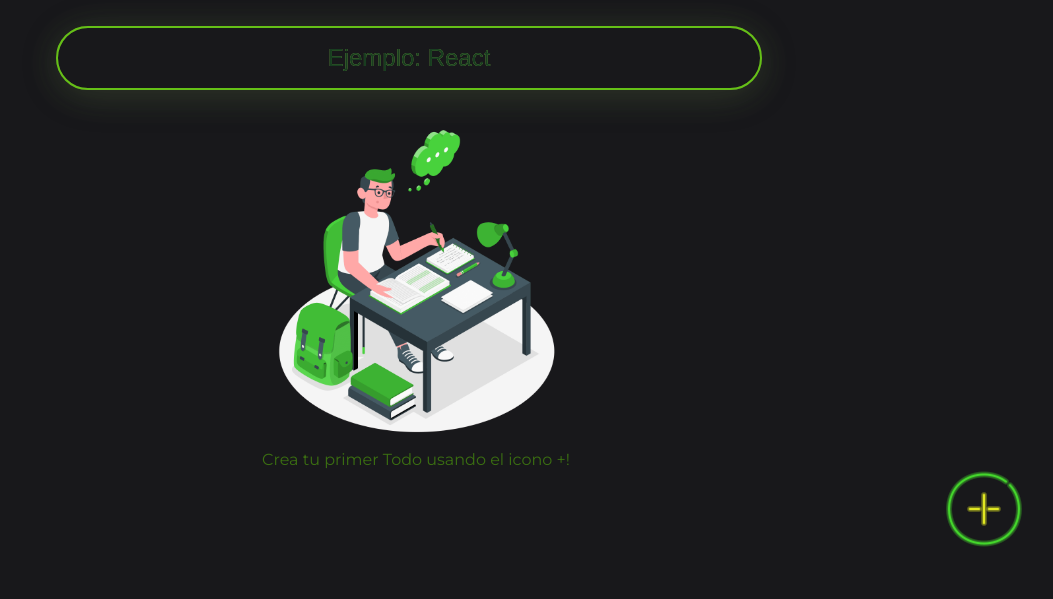
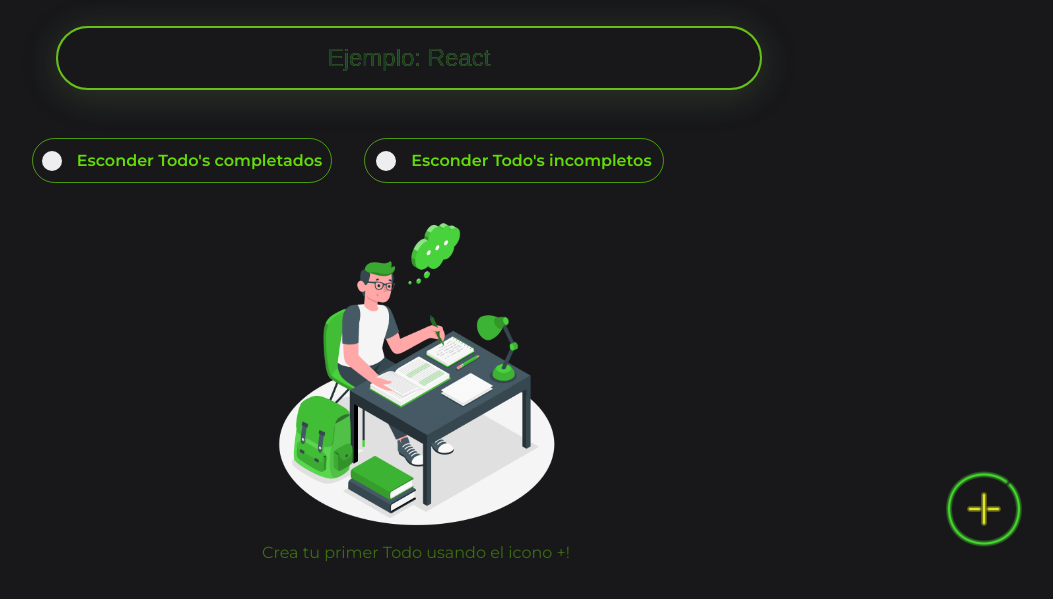
Before and after one commit to Henry-Caiza/todo, a React app: page / in a window 1280 px wide. Shown: the part 219-818 px from the top of the page, without its empty margins (224-1277 px from the left). Built offline with nearby package versions, Linux system fonts and the light colour scheme; a web font is replaced by a local one.

Commit message:
completados no completados

```diff
--- a/src/routes/home/HomePage.js
+++ b/src/routes/home/HomePage.js
@@ -27,9 +27,11 @@
         loading,
         searchedTodos,
         totalTodos,
+        todos,
         completedTodos,
         searchValue,
-        //openModal,
+        searchedTodosCompleted,
+        searchedTodosIncompleted
     } = states;
 
     const {
@@ -38,7 +40,7 @@
         // setOpenModal,
         setSearchValue,
         // addTodo,
-        sincronizeTodos
+        sincronizeTodos,
     } = stateUpdaters;
 
     return (
@@ -59,6 +61,11 @@
                 totalTodos={totalTodos}
                 searchedTodos={searchedTodos}
                 searchText={searchValue}
+                todos={todos}
+
+                searchedTodosCompleted={searchedTodosCompleted}
+                searchedTodosIncompleted={searchedTodosIncompleted}
+
                 onError={() => <TodosError />}
                 onLoading={() => <TodosLoading />}
                 onEmptyTodos={() => <EmptyTodos />}
--- a/src/routes/useTodos.js
+++ b/src/routes/useTodos.js
@@ -10,8 +10,10 @@
         error,
     } = useLocalStorage('TODOS_V2', []);
 
+
     const [searchValue, setSearchValue] = React.useState('');
 
+    // const [searchCompleted, setSearchCompleted] = React.useState('');
 
     const completedTodos = todos.filter(todo => !!todo.completed).length;
     const totalTodos = todos.length;
@@ -22,6 +24,22 @@
         searchedTodos = todos;
     } else {
         searchedTodos = todos.filter(todo => todo.text.toLowerCase().includes(searchValue.toLowerCase()));
+    }
+
+    let searchedTodosCompleted = []
+
+    if (searchedTodosCompleted.length >= 1) {
+        searchedTodosCompleted = todos;
+    } else {
+        searchedTodosCompleted = todos.filter(todo => !todo.completed);
+    }
+
+    let searchedTodosIncompleted = []
+
+    if (searchedTodosIncompleted.length >= 1) {
+        searchedTodosIncompleted = todos;
+    } else {
+        searchedTodosIncompleted = todos.filter(todo => !!todo.completed);
     }
 
     const addTodo = (text) => {
@@ -71,7 +89,10 @@
         totalTodos,
         completedTodos,
         searchValue,
+        searchedTodosCompleted,
+        searchedTodosIncompleted,
         searchedTodos,
+        todos,
         getTodo
     }
 
@@ -81,10 +102,12 @@
         completeTodo,
         deleteTodo,
         editTodo,
-        sincronizeTodos
+        sincronizeTodos,
+
     }
     return { states, stateUpdaters }
 }
+
 function newTodoId(todoList) {
     if (!todoList.length) {
         return 1;
--- a/src/ui/TodoList/TodoList.css
+++ b/src/ui/TodoList/TodoList.css
@@ -3,6 +3,7 @@
     padding: 0 0 56px 0;
     list-style: none;
 }
+
 
 .p-li {
     margin-top: 24px;
@@ -11,8 +12,117 @@
     font-weight: bolder;
 }
 
+.checkBox-container,
+.checkBox-container2 {
+    display: flex;
+    margin-top: 48px;
+    gap: 8px;
+    align-items: center;
+    border: 1px solid #74ff038e;
+    border-radius: 60px;
+    width: 150px;
+}
+
+
+.checks-wrapper {
+    display: flex;
+    gap: 8px;
+}
+
+.container {
+    display: block;
+    position: relative;
+    padding-left: 15px;
+
+    margin: 8px auto 8px 12px;
+    font-size: 10px;
+    user-select: none;
+}
+
+.container .input {
+    position: absolute;
+    opacity: 0;
+
+}
+
+.checkmark {
+    position: absolute;
+    top: 4px;
+    left: 4px;
+    height: 14px;
+    width: 14px;
+    background-color: #eee;
+    border-radius: 50%;
+}
+
+.container:hover .input~.checkmark {
+    background-color: #ccc;
+}
+
+.container .input:checked~.checkmark {
+    background-color: #74ff03b7;
+}
+
+.checkmark:after {
+    content: "";
+    position: absolute;
+    display: none;
+}
+
+.container .input:checked~.checkmark:after {
+    display: block;
+}
+
+.container .checkmark:after {
+    top: 4px;
+    left: 4px;
+    width: 6px;
+    height: 6px;
+    border-radius: 50%;
+    background: white;
+}
+
 @media (min-width:620px) {
     .p-li {
         font-size: 16px;
     }
+
+    .checkBox-container,
+    .checkBox-container2 {
+        width: 300px;
+    }
+
+
+    .checks-wrapper {
+        gap: 32px;
+    }
+
+    .container {
+
+        padding-left: 35px;
+
+        margin: 12px auto 12px auto;
+        cursor: pointer;
+        font-size: 16px;
+
+    }
+
+    .container .input {
+        cursor: pointer;
+    }
+
+    .checkmark {
+        top: 0;
+        left: 0;
+        height: 20px;
+        width: 20px;
+    }
+
+    .container .checkmark:after {
+        top: 6px;
+        left: 6px;
+        width: 8px;
+        height: 8px;
+
+    }
 }
--- a/src/ui/TodoList/index.js
+++ b/src/ui/TodoList/index.js
@@ -1,11 +1,42 @@
-import React from "react";
+import React, { useState } from "react";
 import './TodoList.css'
 
 function TodoList(props) {
     const renderFunc = props.children || props.render;
+    const [isChecked, setIsChecked] = useState(false);
+    const [isCheckedNotCompleted, setIsCheckedNotCompleted] = useState(false);
 
     return (
         <section className="TodoList-container">
+            <div className="checks-wrapper">
+                <div className="checkBox-container">
+                    <label className="container">Esconder Todo's completados
+                        <input className="input" type="checkbox" name="radio" checked={isChecked}
+                            onChange={() => {
+                                setIsChecked((prev) => !prev)
+
+                            }}
+                        />
+                        <span className="checkmark"></span>
+                    </label>
+
+                </div>
+                <div className="checkBox-container">
+                    <label className="container">Esconder Todo's incompletos
+                        <input className="input" type="checkbox" name="radio" checked={isCheckedNotCompleted}
+                            onChange={() => {
+                                setIsCheckedNotCompleted((prev) => !prev)
+
+                            }}
+                        />
+                        <span className="checkmark"></span>
+                    </label>
+
+                </div>
+            </div>
+
+
+
             {props.error && props.onError()}
             {props.loading && props.onLoading()}
 
@@ -13,7 +44,12 @@
 
             {(!!props.totalTodos && !props.searchedTodos.length) && props.onEmptySearchResults(props.searchText)}
 
-            {(!props.loading && !props.error) && props.searchedTodos.map(renderFunc)}
+            {(!isChecked && !isCheckedNotCompleted && !props.loading && !props.error) ? props.searchedTodos.map(renderFunc)
+                : (isChecked && !isCheckedNotCompleted && !props.loading && !props.error) ? props.searchedTodosCompleted.map(renderFunc)
+                    : props.searchedTodosIncompleted.map(renderFunc)}
+            {/*
+            {!isCheckedNotCompleted ? props.searchedTodos.map(renderFunc) : props.searchedTodosIncompleted.map(renderFunc)} */}
+
         </section>
     );
 }
--- a/src/ui/TodoSearch/index.js
+++ b/src/ui/TodoSearch/index.js
@@ -1,8 +1,7 @@
 import React from "react";
 import './TodoSearch.css'
 
-function TodoSearch({ searchValue,
-    setSearchValue, loading }) {
+function TodoSearch({ searchValue, setSearchValue, loading }) {
 
     const onSearchValueChange = (event) => {
         const searchValue = event.target.value;
```
